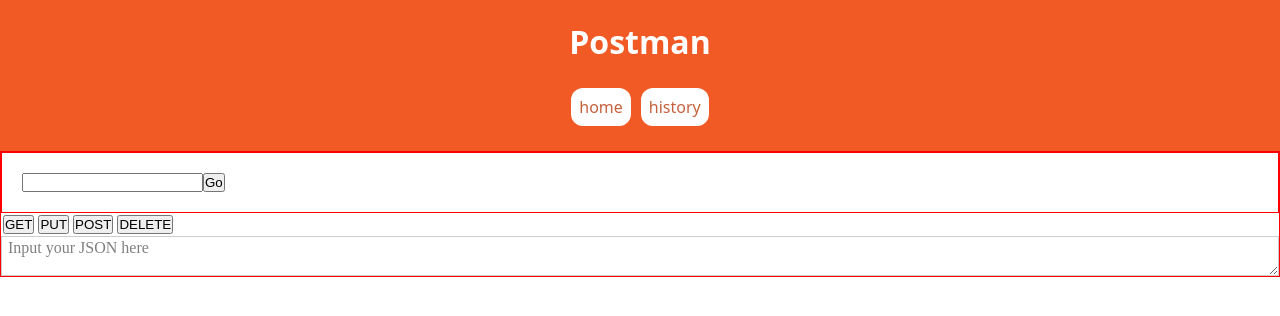
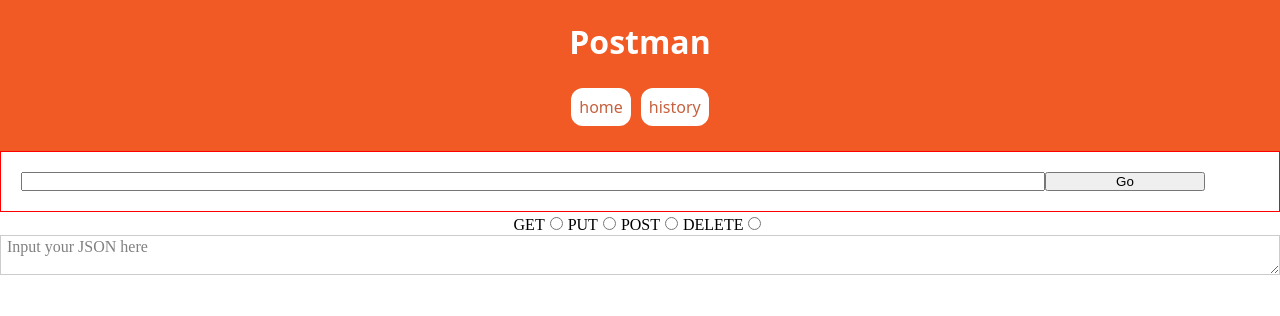
Before and after one commit to DerekHudgins/postman-clone, a React app: page / in a window 1280 px wide. Shown: the top 316 px of the page. Built offline with nearby package versions, Linux system fonts and the light colour scheme.

Commit message:
added more styles

```diff
--- a/src/components/pages/UserInterface.jsx
+++ b/src/components/pages/UserInterface.jsx
@@ -1,7 +1,6 @@
 import React from 'react';
 import PropTypes from 'prop-types';
 import styles from './styles/UserInterface.css';
-
 
 const UserInterface = (props) => {
   return (
@@ -12,18 +11,22 @@
       </div>
       <div className={styles.radioButtons}>
         <form>
-          <button type="radio" name="get">
+          <label htmlFor="get">
             GET
-          </button>
-          <button type="radio" name="put">
+            <input type="radio" id="get" name="method" />
+          </label>
+          <label htmlFor="put">
             PUT
-          </button>
-          <button type="radio" name="post">
+            <input type="radio" id="put" name="method" />
+          </label>
+          <label htmlFor="post">
             POST
-          </button>
-          <button type="radio" name="delete">
+            <input type="radio" id="post" name="method" />
+          </label>
+          <label htmlFor="delete">
             DELETE
-          </button>
+            <input type="radio" id="delete" name="method" />
+          </label>
         </form>
       </div>
       <div className={styles.JSONInput}>
--- a/src/components/pages/styles/UserInterface.css
+++ b/src/components/pages/styles/UserInterface.css
@@ -1,14 +1,32 @@
 .UserInterface {
-  background-color: white;
-  border: 1px solid red;
+  display: flex;
+  flex-direction: column;
 
   .URLInput {
     border: 1px solid red;
     padding: 20px;
   }
 
-  .radioButtons > form > button {
-    margin: 2px;
+  .URLInput > input {
+    width: 80vw;
+  }
+
+  .URLInput > button {
+    width: 20vh;
+  }
+
+  .radioButtons {
+    display: flex;
+    align-content: center;
+    justify-content: center;
+  }
+
+  .radioButtons > form > label > input {
+    margin: 5px;
+  }
+
+  .radioButtons > form > label > input[type='radio']:checked + label {
+    transform: scale(2);
   }
 
   .textArea {
@@ -23,7 +41,6 @@
     font-family: inherit;
     font-size: inherit;
   }
-
   .textArea[contenteditable]:empty::before {
     content: 'Input your JSON here';
     color: grey;
```
